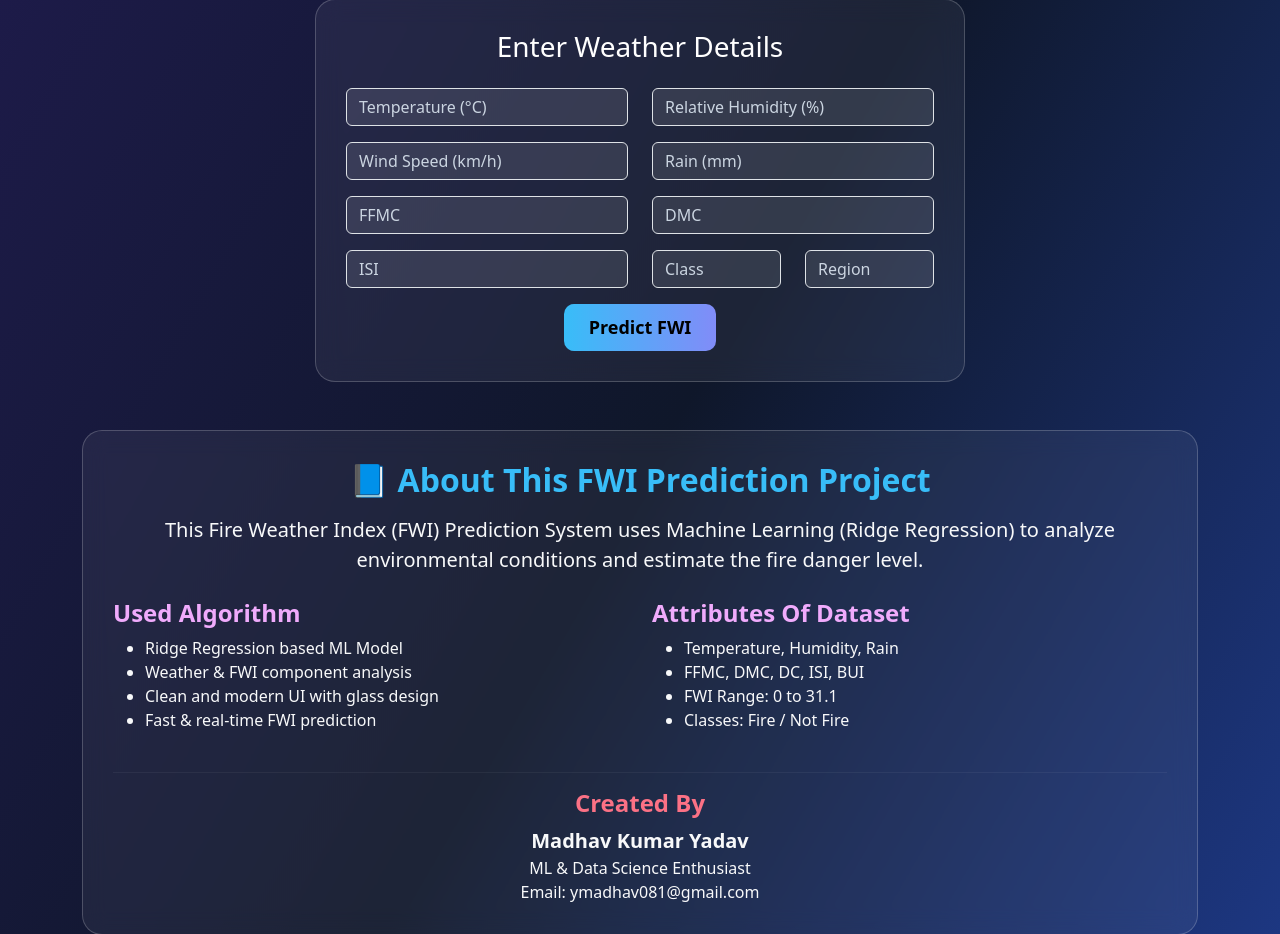
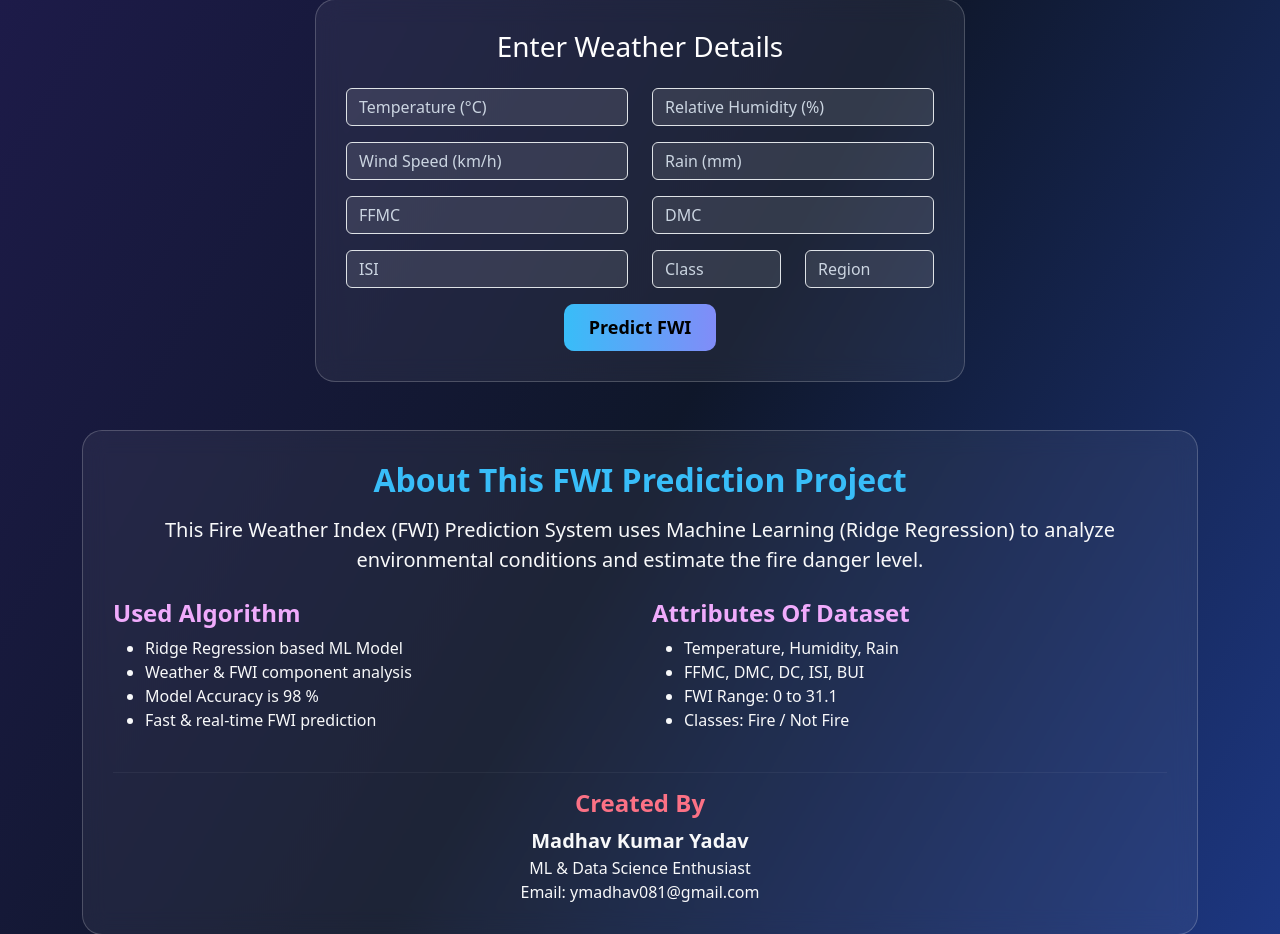
Before and after one commit to Madhavkumaryadav/FWI_predictor_project, a Flask app: template templates/home.html in a window 1280 px wide. Shown: the part 121-1055 px from the top of the page. Run offline with Flask 3, Linux system fonts and the light colour scheme; the template is opened without the code that fills it, so the values that code supplies are empty; parts of the project's set-up code (start-up, migrations or seed data) failed here and were passed over.

Commit message:
initial commit

```diff
--- a/app.py
+++ b/app.py
@@ -1,14 +1,14 @@
-from flask import Flask, request, jsonify, render_template
+from flask import Flask, request, render_template
 import pickle
 import numpy as np
-import pandas as pd
-from sklearn.preprocessing import StandardScaler
+import os
 
 app = Flask(__name__)
 
 # Load model and scaler
-ridge_model = pickle.load(open('models/ridge.pkl', 'rb'))
-standard_scaler = pickle.load(open('models/scaler.pkl', 'rb'))
+BASE = os.path.dirname(os.path.abspath(__file__))
+ridge_model = pickle.load(open(os.path.join(BASE, 'models/ridge.pkl'), 'rb'))
+standard_scaler = pickle.load(open(os.path.join(BASE, 'models/scaler.pkl'), 'rb'))
 
 @app.route("/", methods=['GET', 'POST'])
 def predict_datapoint():
@@ -23,15 +23,15 @@ def predict_datapoint():
         Classes = float(request.form.get('Classes'))
         Region = float(request.form.get('Region'))
 
-        # Prepare data for prediction
+        # Prepare data
         input_data = np.array([[Temperature, RH, Ws, Rain, FFMC, DMC, ISI, Classes, Region]])
-        scaled_data = standard_scaler.transform(input_data)
+        scaled = standard_scaler.transform(input_data)
 
-        result = ridge_model.predict(scaled_data)
+        result = ridge_model.predict(scaled)
 
-        return render_template('home.html', results=result[0])
+        return render_template('home.html', results=float(result[0]))
 
-    # return render_template('home.html')
+    return render_template('home.html')
 
 if __name__ == "__main__":
-    app.run(host="0.0.0.0", debug=True)
+    app.run(debug=True)
--- a/templates/home.html
+++ b/templates/home.html
@@ -117,7 +117,7 @@
             <div class="glass-box">
 
                 <h2 class="text-center fw-bold mb-3" style="color:#38bdf8;">
-                    📘 About This FWI Prediction Project
+                     About This FWI Prediction Project
                 </h2>
 
                 <p class="text-light fs-5 text-center">
@@ -131,7 +131,7 @@
                         <ul>
                             <li>Ridge Regression based ML Model</li>
                             <li>Weather & FWI component analysis</li>
-                            <li>Clean and modern UI with glass design</li>
+                            <li>Model Accuracy is 98 %</li>
                             <li>Fast & real-time FWI prediction</li>
                         </ul>
                     </div>
```
